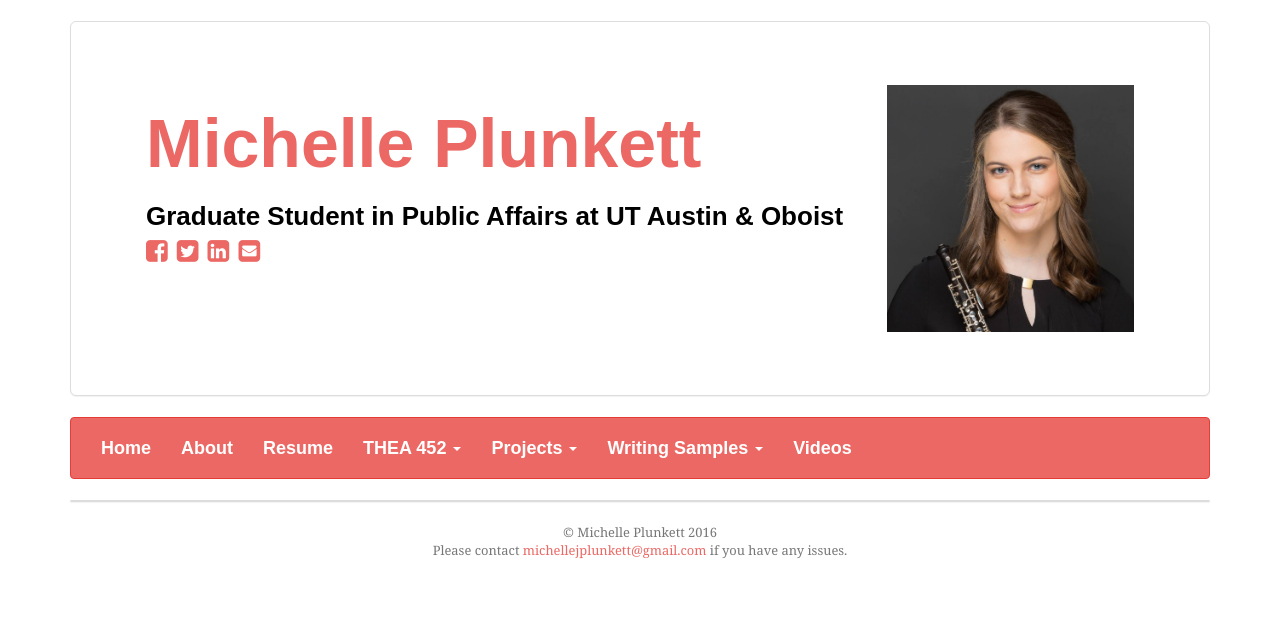
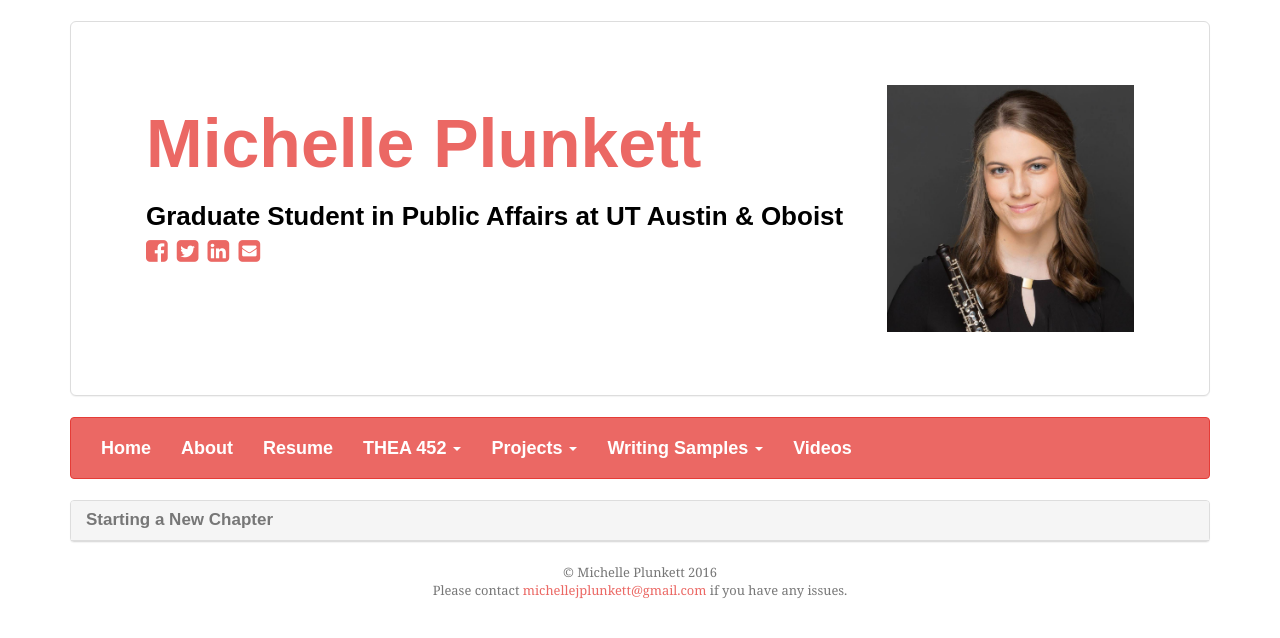
Before and after one commit to michelleplunkett/michelleplunkett.github.io, a Jekyll site: the page built from index.html, in a window 1280 px wide. Shown: the top 638 px of the page. Built offline with Jekyll 4.4.1, drawn with Linux system fonts in a browser that asks for light colours; nearby versions of some CDN libraries; some web fonts are replaced; Markdown is read by kramdown in place of the engine named in the settings.

Commit message:
Update index.html

```diff
--- a/index.html
+++ b/index.html
@@ -7,8 +7,8 @@ layout: default
     {% for post in site.categories.posts %}
     <article class="box" id="{{ post.title }}">
 			<div class="panel panel-default">
+			  <div class="panel-heading"><h3 class="panel-title"><a href="{{ post.url | prepend: site.baseurl }}">{{ post.title }}</a></h3></div>
 			<!--
-			  <div class="panel-heading"><h3 class="panel-title"><a href="{{ post.url | prepend: site.baseurl }}">{{ post.title }}</a></h3></div>
 					<div class="panel-body">
 					  <span><h4>{{ post.date | date:'%B %d, %Y' | replace:' 0',' ' }}</h4>
 						  {{ post.content }}</span>
```
